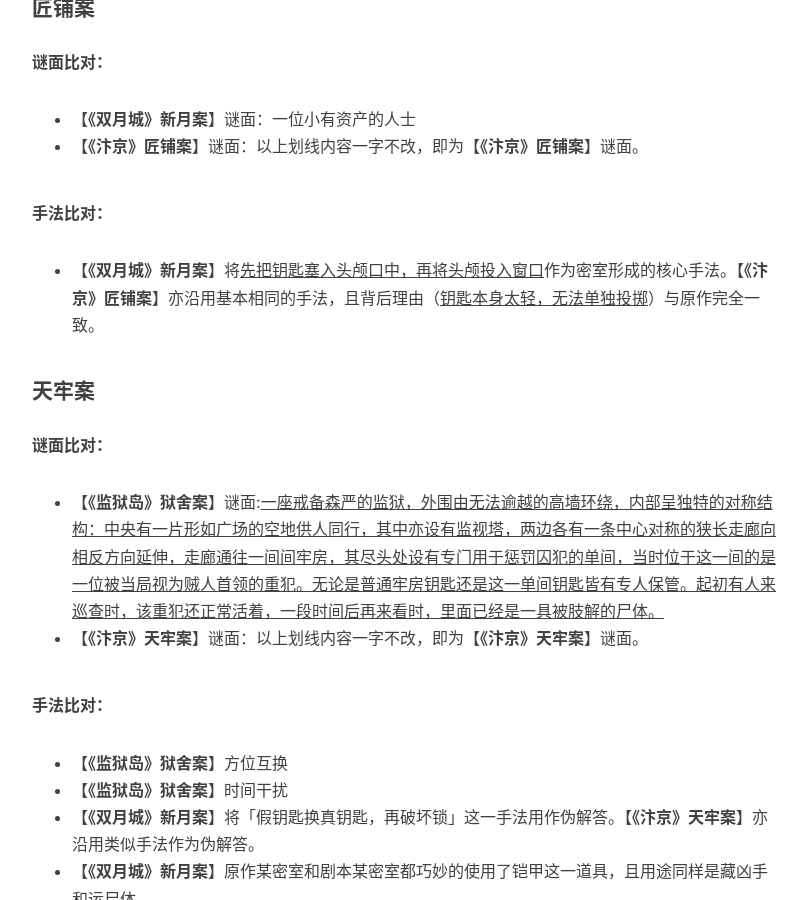
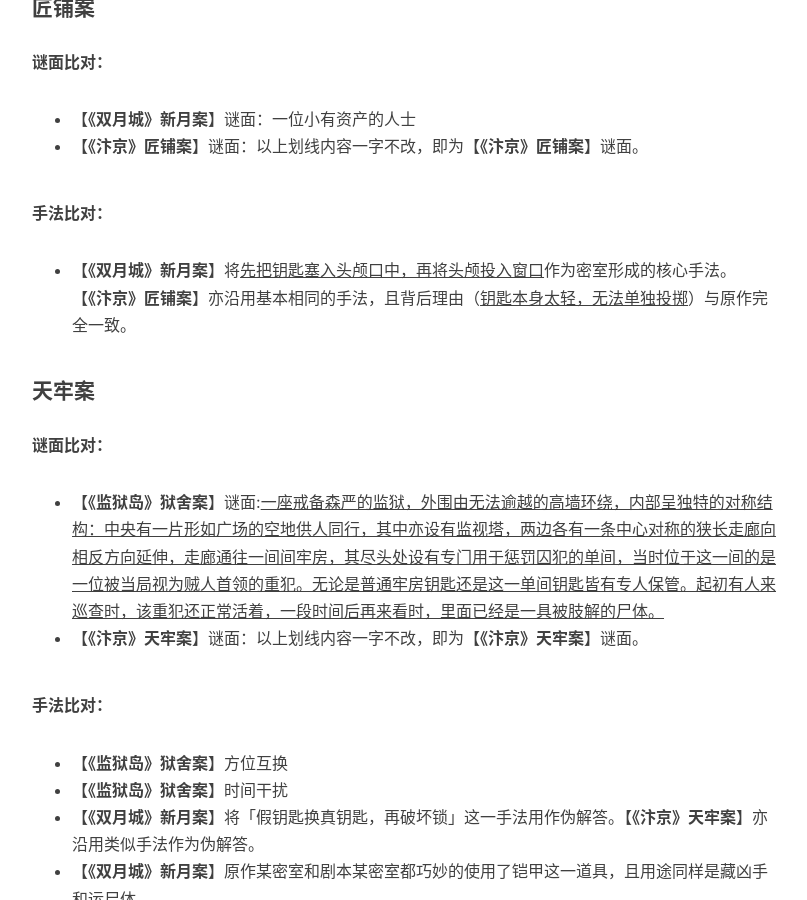
Before and after one commit to mysteryreview/mysteryreview.github.io, a Jekyll site: the page built from _posts/2024-05-31-北宋奇案.md, in a window 1280 px wide and 900 px high, scrolled down 1143 px. Shown: the whole window, without its empty margins (233-1040 px from the left). Built offline with Jekyll 4.4.1, drawn with Linux system fonts in a browser that asks for light colours; nearby versions of some CDN libraries; comment, search, counter and statistics services are not loaded.

```diff
--- a/_posts/2024-05-31-北宋奇案.md
+++ b/_posts/2024-05-31-北宋奇案.md
@@ -33,7 +33,7 @@ tags:
 
 **手法比对：**
 
-* 【**《双月城》新月案**】将<u>先把钥匙塞入头颅口中，再将头颅投入窗口</u>作为密室形成的核心手法。【**《汴京》匠铺案**】亦沿用基本相同的手法，且背后理由（<u>钥匙本身太轻，无法单独投掷</u>）与原作完全一致。
+* 【**《双月城》新月案**】将<u>先把钥匙塞入头颅口中，再将头颅投入窗口</u>作为密室形成的核心手法。<br>【**《汴京》匠铺案**】亦沿用基本相同的手法，且背后理由（<u>钥匙本身太轻，无法单独投掷</u>）与原作完全一致。
 
 #### 天牢案
 
```
